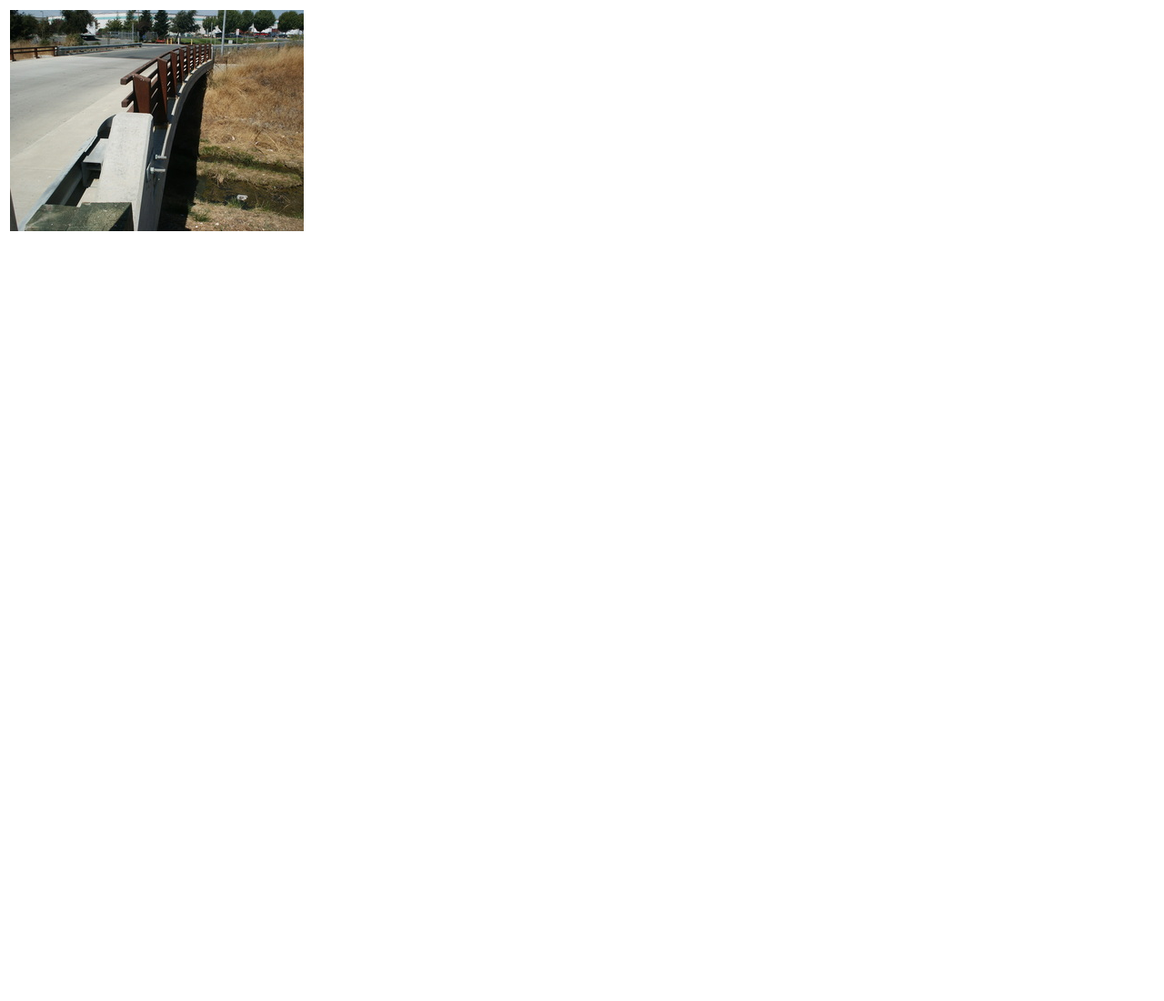
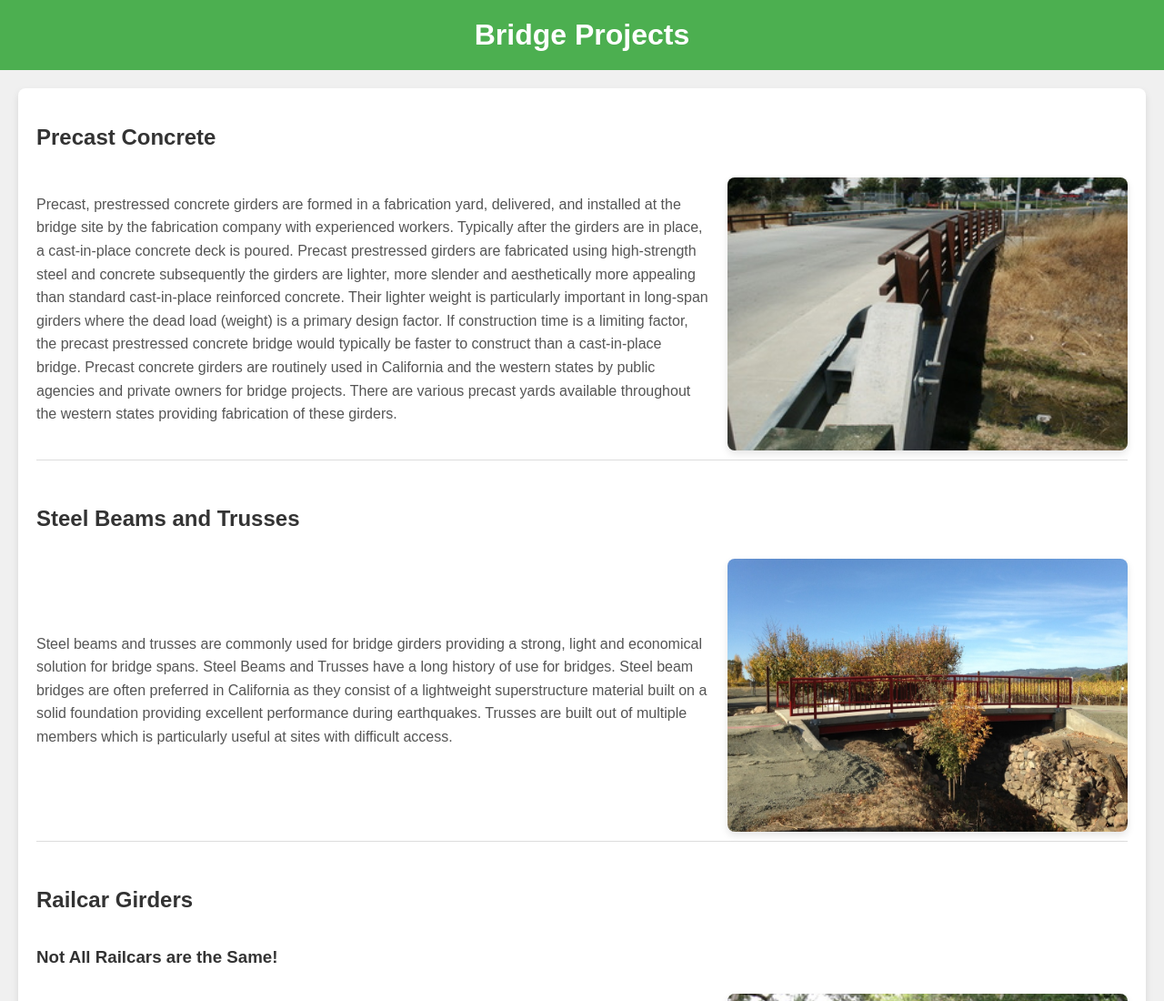
Before and after one commit to addivaton/Morris-Engineering, a plain HTML site: page Morris-Engineering/BridgeProjects.html in a window 1280 px wide. Shown: the top 1100 px of the page at 91% size. Before the commit the page ends 800 px from the top, so only its background shows below. Drawn offline with Linux system fonts and the light colour scheme; files whose address does not match are found by name.

Commit message:
Made Bridge Projects page and styled.

```diff
--- /dev/null
+++ b/Morris-Engineering/BridgeProjects.css
@@ -0,0 +1,61 @@
+/* General Styles */
+body {
+    font-family: Arial, sans-serif;
+    background-color: #f0f0f0;
+    margin: 0;
+    padding: 0;
+}
+
+header {
+    background-color: #4CAF50;
+    color: white;
+    text-align: center;
+    padding: 20px;
+}
+
+h1 {
+    margin: 0;
+}
+
+.content-container {
+    max-width: 1200px;
+    margin: 20px auto;
+    padding: 20px;
+    background-color: white;
+    box-shadow: 0 4px 8px rgba(0, 0, 0, 0.1);
+    border-radius: 8px;
+}
+
+/* Bridge Section Styles */
+.bridge-section {
+    display: flex;
+    flex-wrap: wrap;
+    align-items: center;
+    margin-bottom: 30px;
+    padding-bottom: 10px;
+    border-bottom: 1px solid #ddd;
+}
+
+.bridge-section h2, .bridge-section h3 {
+    flex: 1 1 100%;
+    color: #333;
+}
+
+.bridge-section p {
+    flex: 1 1 60%;
+    line-height: 1.6;
+    margin-right: 20px;
+    color: #555;
+}
+
+/* Image Styles */
+.bridge-section img {
+    flex: 1 1 35%;
+    max-width: 100%;
+    height: auto;
+    max-height: 300px; /* Ensure images are not too tall */
+    border-radius: 8px;
+    object-fit: cover; /* Crop if necessary to maintain aspect ratio */
+    box-shadow: 0 4px 8px rgba(0, 0, 0, 0.1);
+    margin-top: 10px;
+}
--- a/Morris-Engineering/BridgeProjects.html
+++ b/Morris-Engineering/BridgeProjects.html
@@ -3,18 +3,55 @@
 <head>
     <meta charset="UTF-8">
     <title>Bridge Projects</title>
+    <link rel="stylesheet" href="BridgeProjects.css">
+</head>
+<body>
 
-    <body>
-        <div id="bridges">
-            <table id="bridges">
-                <tr>
-                    <td>
-                        <img src="C:\Users\brans\OneDrive\Documents\CSC441\Project\Morris-Engineering\Morris-Engineering\images\Business Development Bridge - American Canyon, California.jpg" alt="Business Development Bridge" id="bridge1">
-                    </td>
-                </tr>
-            </table>
-        </div>
-        <div id="rightBridges">
+    <header>
+        <h1>Bridge Projects</h1>
+    </header>
 
-        </div>
-    </body>
+    <div class="content-container">
+        <section class="bridge-section">
+            <h2>Precast Concrete</h2>
+            <p>Precast, prestressed concrete girders are formed in a fabrication yard, delivered, and installed at the bridge site by the fabrication company with experienced workers.
+                Typically after the girders are in place, a cast-in-place concrete deck is poured.
+                Precast prestressed girders are fabricated using high-strength steel and concrete subsequently the girders are lighter,
+                more slender and aesthetically more appealing than standard cast-in-place reinforced concrete.
+                Their lighter weight is particularly important in long-span girders where the dead load (weight) is a primary design factor.
+                If construction time is a limiting factor, the precast prestressed concrete bridge would typically be faster to construct than a cast-in-place bridge.
+                Precast concrete girders are routinely used in California and the western states by public agencies and private owners for bridge projects.
+                There are various precast yards available throughout the western states providing fabrication of these girders.</p>
+            <img src="images/Business Development Bridge - American Canyon, California.jpg" alt="Business Development Bridge">
+        </section>
+
+        <section class="bridge-section">
+            <h2>Steel Beams and Trusses</h2>
+            <p>Steel beams and trusses are commonly used for bridge girders providing a strong, light and economical solution for bridge spans.
+                Steel Beams and Trusses have a long history of use for bridges.
+                Steel beam bridges are often preferred in California as they consist of a lightweight superstructure material built on a solid foundation providing excellent performance during earthquakes.
+                Trusses are built out of multiple members which is particularly useful at sites with difficult access.</p>
+            <img src="images\steel_beams.jpg" alt="Steel beams and trusses bridge">
+        </section>
+
+        <section class="bridge-section">
+            <h2>Railcar Girders</h2>
+            <h3>Not All Railcars are the Same!</h3>
+            <p>Railroad flatcars (railcars) have been used for bridge superstructures for many years, but have received mixed reviews because not all railcars are the same.
+                Railcars are an excellent use of an engineered structure made of recycled steel;
+                and, if the appropriate type of railcar is utilized, railcars have the structural integrity and sufficient strength for most bridge uses including heavy construction sites
+                 (i.e. dirt moving tractor scrapers) and logging.</p>
+            <img src="images/Private Resident Bridge - Orinda, California.jpg" alt="Private Resident Bridge">
+        </section>
+
+        <section class="bridge-section">
+            <h2>Cast-In-Place</h2>
+            <p>Cast-In-Place involves pouring liquid concrete into removable forms and then dismantling the forms once the concrete has hardened to leave a solid form behind.
+                The primary benefit of cast-in-place concrete is its high level of strength and is made even stronger by using steel reinforcement bars, or rebar, which is inserted in the form before the concrete is poured.
+                It is also relatively resistant to structural damage in the event of an earthquake, flood or other natural disaster.</p>
+            <img src="images/Vineyard Bridge - Wooden Valley, California.jpg" alt="Vineyard Bridge - Wooden Valley">
+        </section>
+    </div>
+
+</body>
+</html>
```
Also changed, not shown: Morris-Engineering/images/steel_beams.jpg (added).
